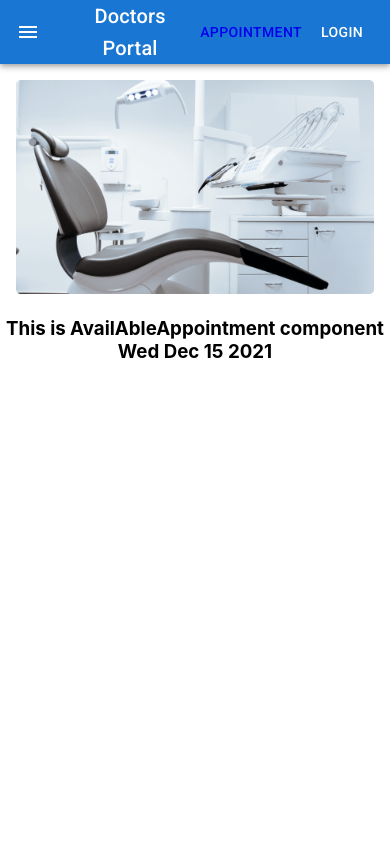
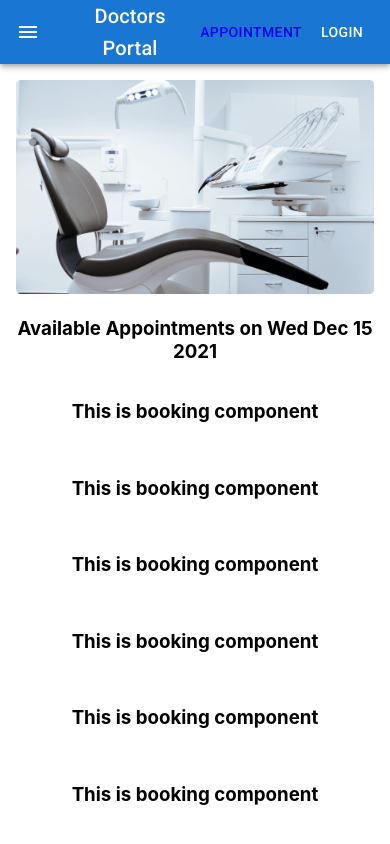
Before and after one commit to DebabrataSaha-570/Doctors-Portal-Client-notComplete, a React (Create React App) app: page /appointment in a window 390 px wide. Built offline with nearby package versions, Linux system fonts and the light colour scheme.

Commit message:
created booking component inside responsive grid

```diff
--- a/src/Pages/Appointment/AvailableAppointment/AvailableAppointment.js
+++ b/src/Pages/Appointment/AvailableAppointment/AvailableAppointment.js
@@ -1,10 +1,67 @@
 import React from 'react';
+import Box from '@mui/material/Box';
+import Paper from '@mui/material/Paper';
+import Grid from '@mui/material/Grid';
+import { Container } from '@mui/material';
+import Booking from '../Booking/Booking';
+
+
+const bookings = [
+    {
+        id: 1,
+        name: 'Teeth Orthodonics',
+        time: '08.00 AM - 09.00 AM',
+        space: 10,
+    },
+    {
+        id: 2,
+        name: 'Teeth Orthodonics',
+        time: '08.00 AM - 09.00 AM',
+        space: 10,
+    },
+    {
+        id: 3,
+        name: 'Teeth Cleaning',
+        time: '10.00 AM - 11.00 AM',
+        space: 10,
+    },
+    {
+        id: 4,
+        name: 'Cavity ',
+        time: '08.00 AM - 09.00 AM',
+        space: 10,
+    },
+    {
+        id: 5,
+        name: 'Pediatric Dental ',
+        time: '06.00 AM - 07.00 PM',
+        space: 10,
+    },
+    {
+        id: 6,
+        name: 'Oral Surgery ',
+        time: '07.00 PM - 08.00 PM',
+        space: 10,
+    },
+
+
+]
 
 const AvailableAppointment = ({ date }) => {
+
     return (
-        <div>
-            <h3>This is AvailAbleAppointment component {date.toDateString()}</h3>
-        </div>
+        <Container>
+
+            <h3>Available Appointments on {date.toDateString()}</h3>
+
+            <Grid container spacing={2}>
+                {
+                    bookings.map(booking => <Booking key={booking.id} booking={booking}></Booking>)
+                }
+
+            </Grid>
+
+        </Container>
     );
 };
 
--- /dev/null
+++ b/src/Pages/Appointment/Booking/Booking.js
@@ -0,0 +1,13 @@
+import React from 'react';
+import Grid from '@mui/material/Grid';
+
+const Booking = ({ booking }) => {
+    const { id, name, time, space } = booking
+    return (
+        <Grid item xs={12} sm={2} md={4}>
+            <h3>This is booking component</h3>
+        </Grid>
+    );
+};
+
+export default Booking;
```
